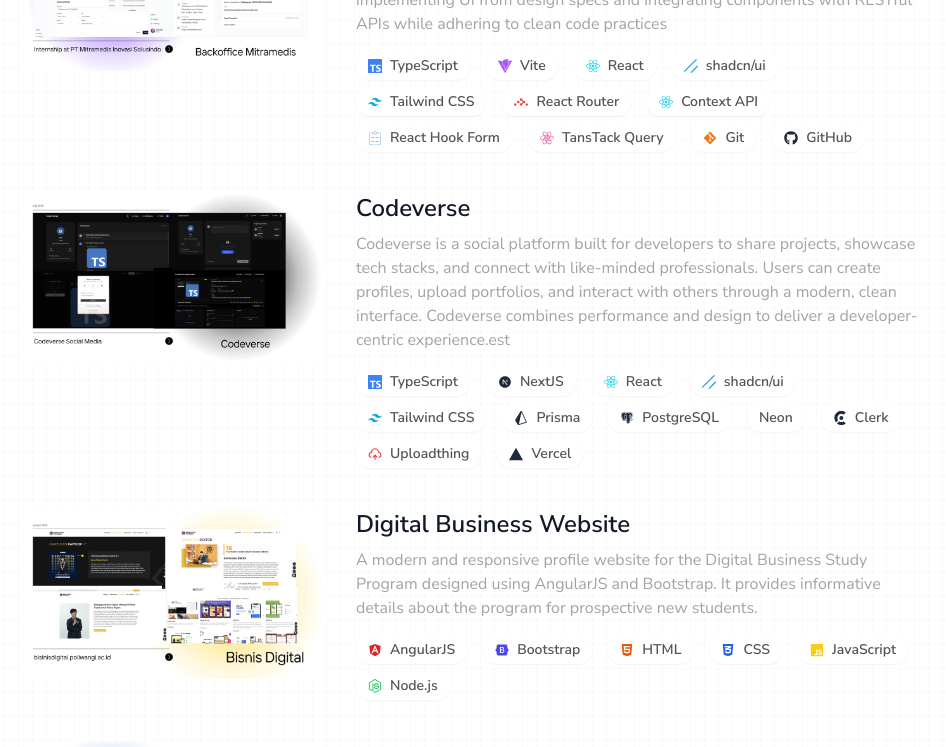
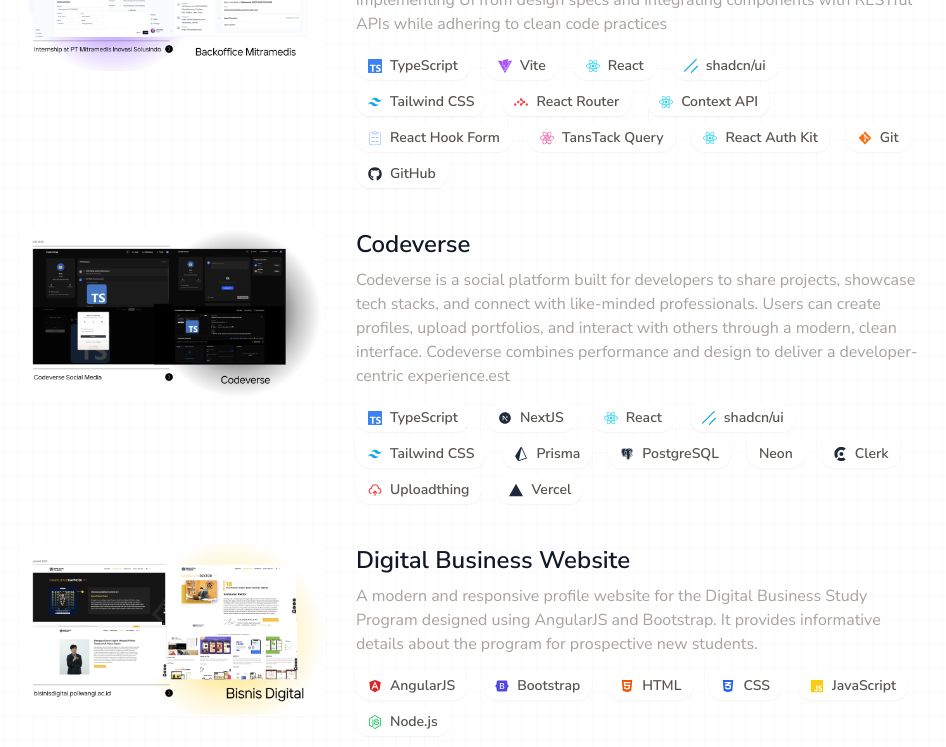
Before and after one commit to RahmadFahrurrozi/new-porto-rozi, a React (Vite) app: page / in a window 1280 px wide. Shown: the part 1540-2287 px from the top of the page, without its empty margins (164-1110 px from the left). Built offline with nearby package versions, Linux system fonts and the light colour scheme; the HTML template or start-up script is replaced by a standard one.

Commit message:
refactor: update project and experience entries for improved skills representation

```diff
--- a/src/constants/data-content.js
+++ b/src/constants/data-content.js
@@ -31,8 +31,9 @@
       { id: 7, nama: "Context API", icon: "FaReact" },
       { id: 8, nama: "React Hook Form", icon: "SiReacthookform" },
       { id: 9, nama: "TansTack Query", icon: "SiReactquery" },
-      { id: 10, nama: "Git", icon: "FaGitAlt" },
-      { id: 11, nama: "GitHub ", icon: "FaGithub" },
+      { id: 10, nama: "React Auth Kit", icon: "FaReact" },
+      { id: 11, nama: "Git", icon: "FaGitAlt" },
+      { id: 12, nama: "GitHub ", icon: "FaGithub" },
     ],
   },
   {
@@ -121,8 +122,9 @@
       { id: 7, nama: "Context API", icon: "FaReact" },
       { id: 8, nama: "React Hook Form", icon: "SiReacthookform" },
       { id: 9, nama: "TansTack Query", icon: "SiReactquery" },
-      { id: 10, nama: "Git", icon: "FaGitAlt" },
-      { id: 11, nama: "GitHub ", icon: "FaGithub" },
+      { id: 10, nama: "React Auth Kit", icon: "FaReact" },
+      { id: 11, nama: "Git", icon: "FaGitAlt" },
+      { id: 12, nama: "GitHub ", icon: "FaGithub" },
     ],
   },
 
```
